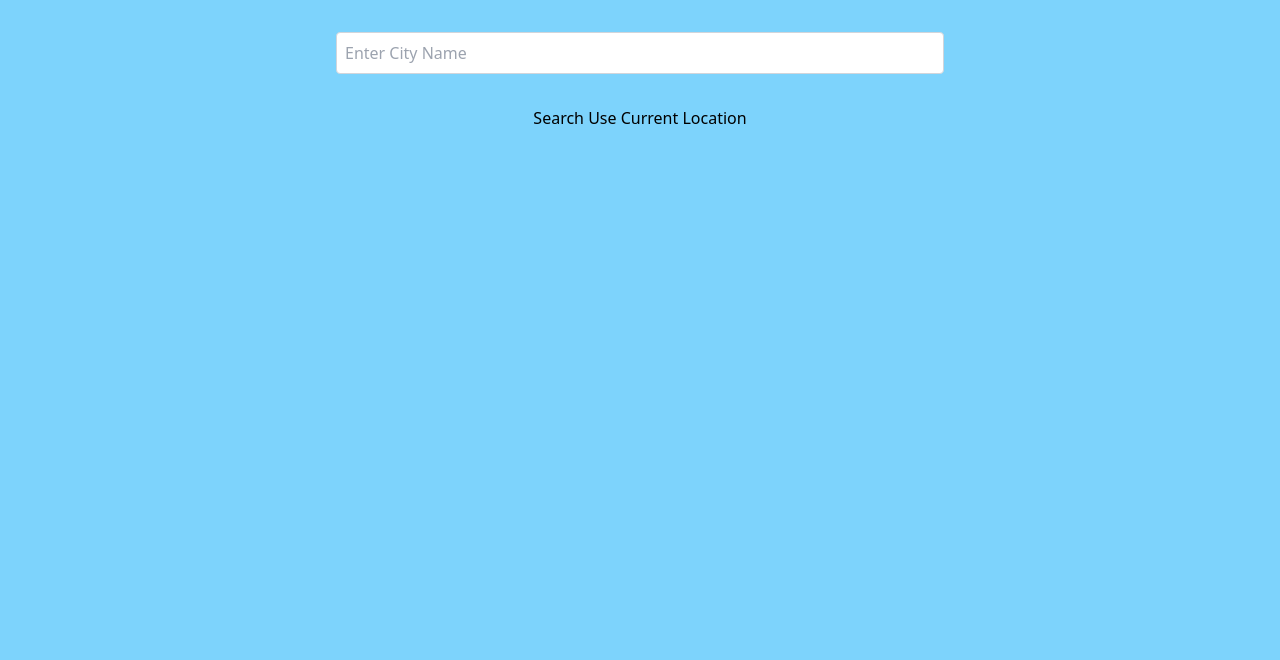
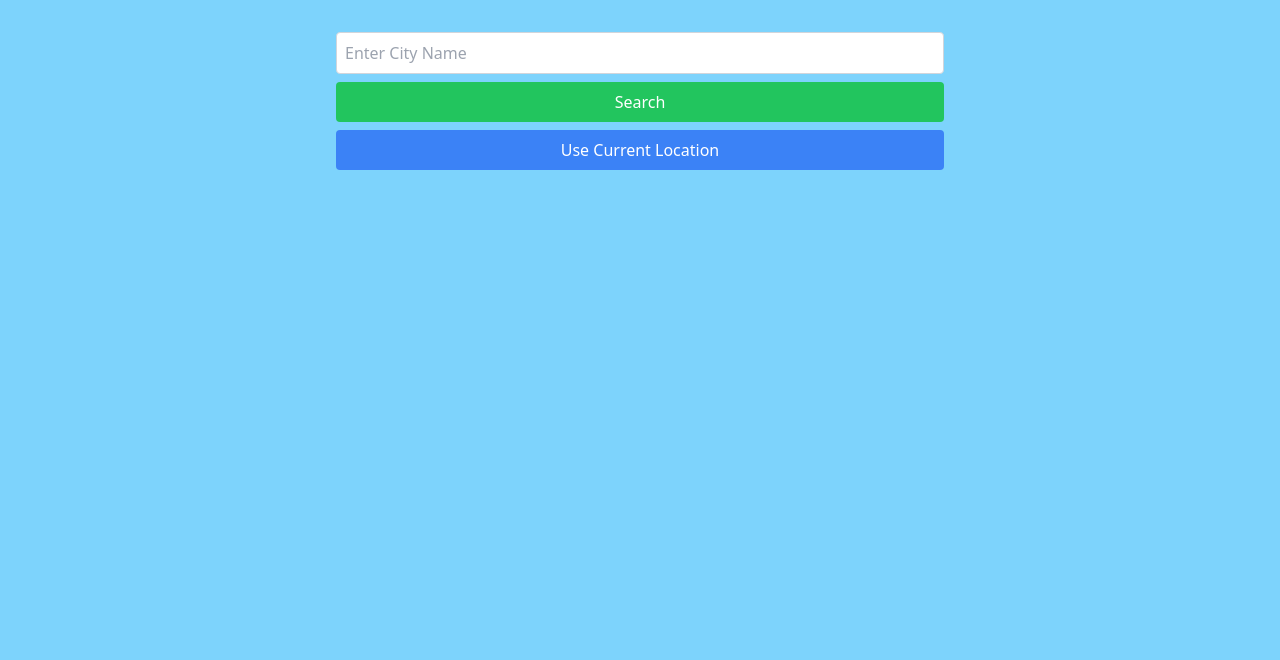
Before and after one commit to aadarshraj02/Weather-Forecast-Tailwind, a website: page src/index.html in a window 1280 px wide. Shown: the part 140-800 px from the top of the page. Drawn offline with Linux system fonts and the light colour scheme.

Commit message:
added button and applied css classes on buttons

```diff
--- a/src/index.html
+++ b/src/index.html
@@ -30,10 +30,12 @@
             placeholder="Enter City Name"
             class="w-full p-2 border border-gray-300 rounded outline-none"
           />
-        </div>
-        <div class="Buttons">
-          <button>Search</button>
-          <button>Use Current Location</button>
+          <button class="w-full p-2 mb-2 bg-green-500 text-white rounded mt-2">
+            Search
+          </button>
+          <button class="w-full p-2 bg-blue-500 text-white rounded">
+            Use Current Location
+          </button>
         </div>
       </div>
     </main>
```
Also changed, not shown: src/output.css.
